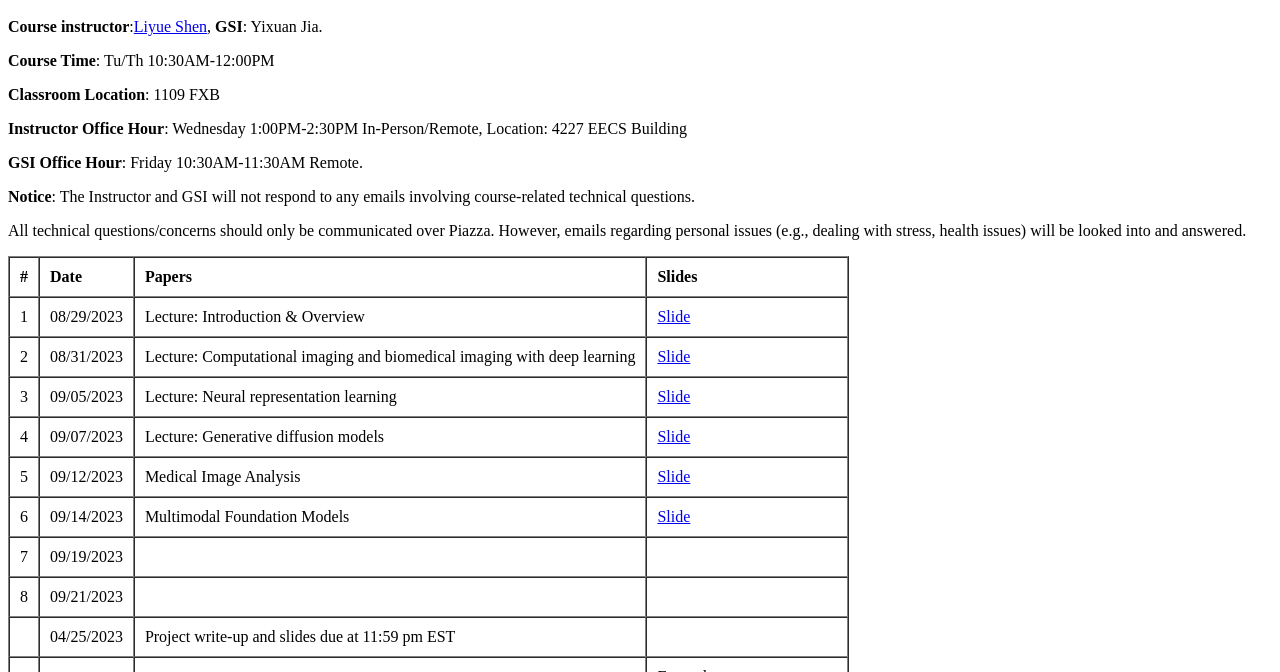
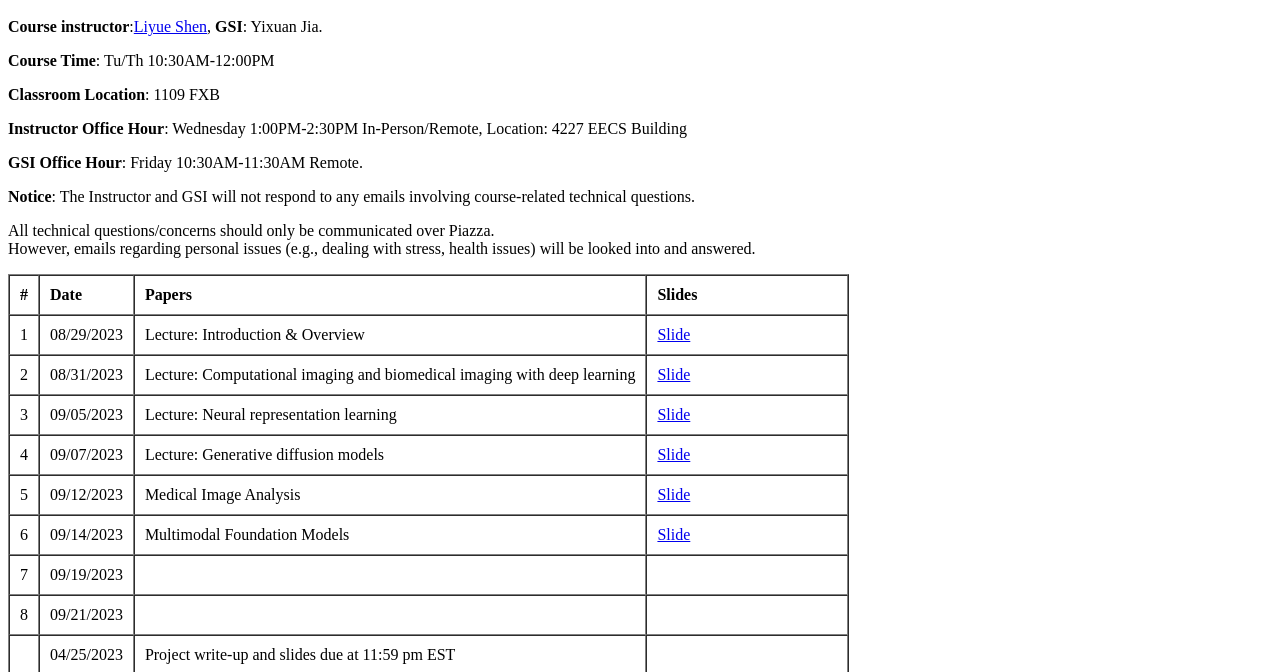
Before and after one commit to umjiayx/FA23-eecs598-007, a plain HTML site: page index.html in a window 1280 px wide. Shown: the part 48-720 px from the top of the page. Drawn offline with Linux system fonts and the light colour scheme.

Commit message:
Update index.html

```diff
--- a/index.html
+++ b/index.html
@@ -18,7 +18,7 @@
 
 <P><B>Notice</B>: The Instructor and GSI will not respond to any emails involving course-related technical questions.
 
-<P>All technical questions/concerns should only be communicated over Piazza. However, emails regarding personal issues (e.g., dealing with stress, health issues) will be looked into and answered.
+<P>All technical questions/concerns should only be communicated over Piazza. <br>However, emails regarding personal issues (e.g., dealing with stress, health issues) will be looked into and answered.
 
 
 <P><TABLE ALIGN=LEFT VALIGN=TOP BORDER=1 CELLSPACING=0 CELLPADDING=10>
```
